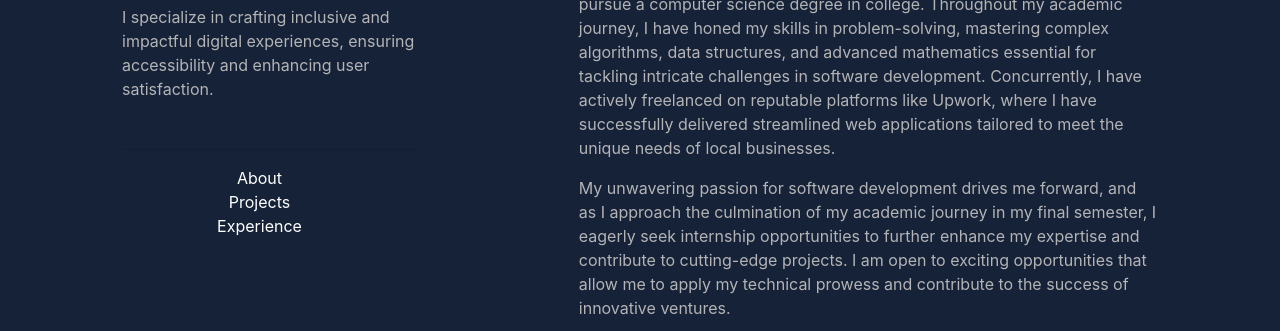
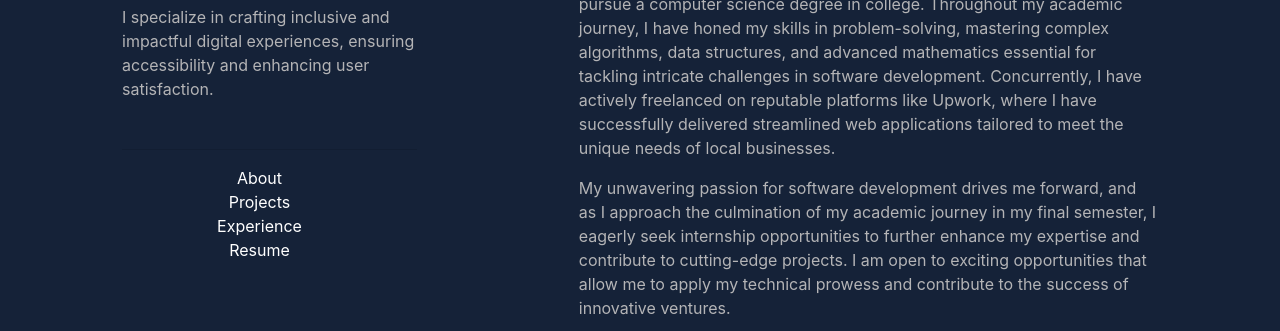
Before and after one commit to maniamartial/techmaniacc_portfolio, a plain HTML site: page index.html in a window 1280 px wide. Shown: the part 126-457 px from the top of the page. Drawn offline with nearby package versions, Linux system fonts and the light colour scheme; a script that the page names is missing.

Commit message:
Addition of new resume

```diff
--- a/index.html
+++ b/index.html
@@ -33,6 +33,7 @@
                             <li><a href="about.html">About</a></li>
                             <li><a href="projects.html">Projects</a></li>
                             <li><a href="experience.html">Experience</a></li>
+                               <li><a href="certifications\Mania Joseph CV.pdf">Resume</a></li>
                         </ul>
                     </div>
                     <div class="technologies mt-5 pt-5 text-center">
```
Also changed, not shown: 1 other file.
